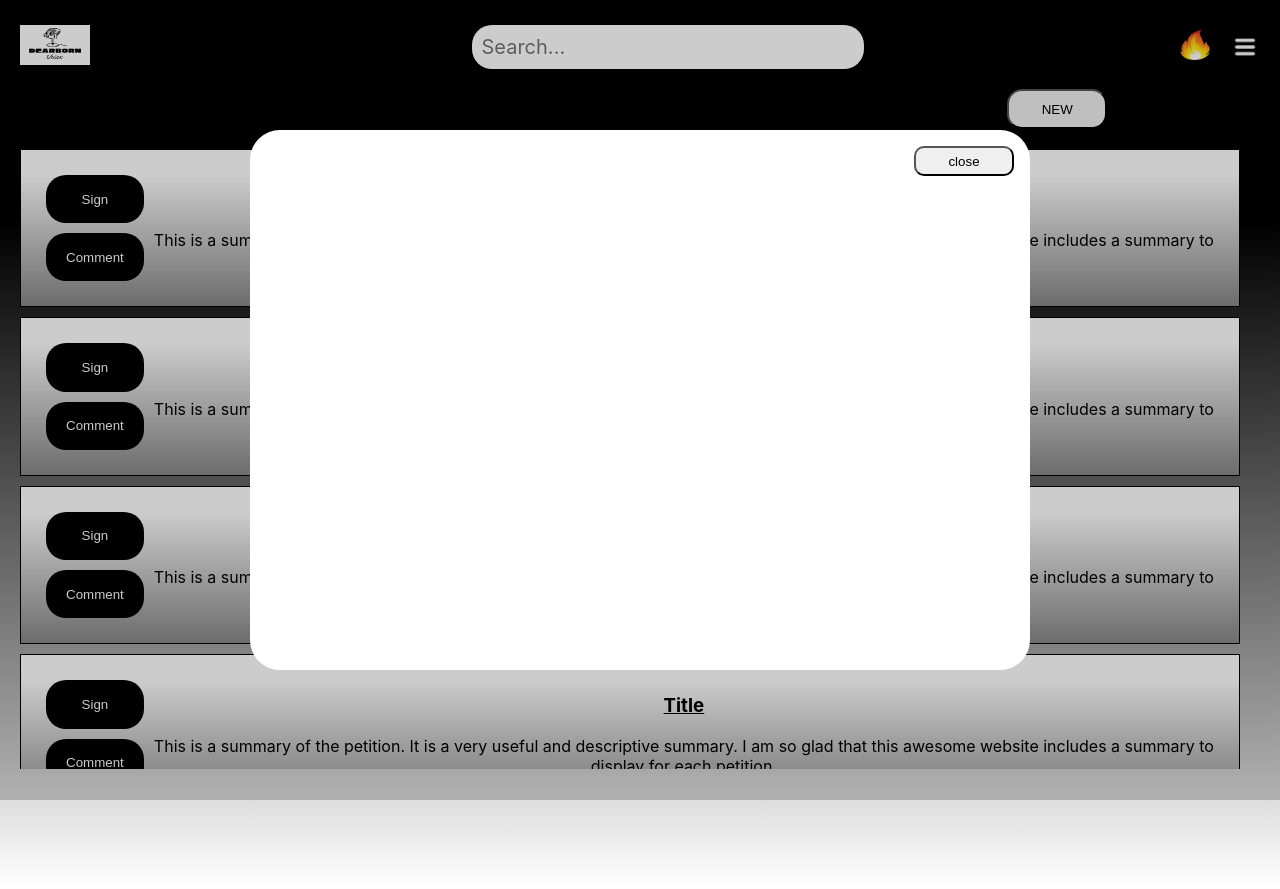
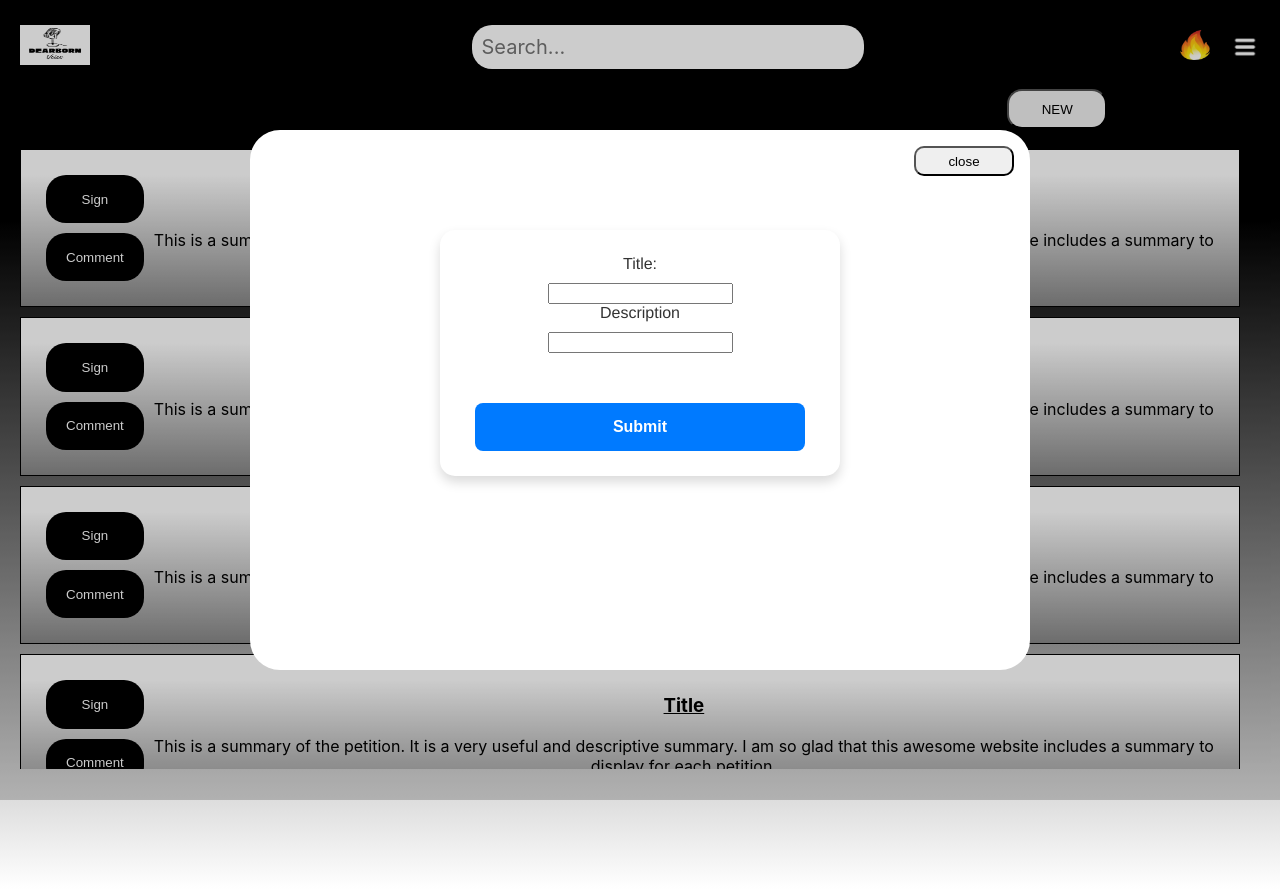
Before and after one commit to jacobmarch/CIS435-WebTech-Project, a React (Create React App) app in the folder frontend/: page / in a window 1280 px wide. Both pictures are taken after a click on the button "NEW". Built offline with nearby package versions, Linux system fonts and the light colour scheme; no server answers.

Commit message:
adding petitions to database

```diff
--- a/frontend/src/components/Popup.css
+++ b/frontend/src/components/Popup.css
@@ -18,6 +18,7 @@
     background-color: #FFF;
     height: 50%;
     border-radius: 30px;
+    color: blue;
 }
 
 .popup-inner .close-btn {
@@ -28,3 +29,63 @@
     width: 100px;
     height: 30px
 }
+/* Overall form styling */
+.popup-form {
+    font-family: 'Helvetica Neue', Arial, sans-serif;
+    max-width: 350px;
+    margin: 30px auto;
+    padding: 25px;
+    border-radius: 15px;
+    box-shadow: 0 6px 12px rgba(0, 0, 0, 0.15);
+    background-color: white;
+}
+
+/* Style for each label */
+.popup-form label {
+    display: block;
+    margin-bottom: 10px;
+    font-size: 16px;
+    color: #333;
+    font-weight: 500;
+}
+
+/* Style for each input field */
+.popup-form input[type="text"],
+.popup-form input[type="email"],
+.popup-form input[type="password"] {
+    width: calc(100% - 20px);
+    padding: 15px;
+    margin-bottom: 25px;
+    border: 2px solid #ccc;
+    border-radius: 12px;
+    box-sizing: border-box;
+    font-size: 14px;
+    transition: border-color 0.3s, box-shadow 0.3s;
+}
+
+.popup-form input[type="text"]:focus,
+.popup-form input[type="email"]:focus,
+.popup-form input[type="password"]:focus {
+    border-color: #007aff;
+    box-shadow: 0 0 8px rgba(0, 122, 255, 0.5);
+    outline: none;
+}
+
+/* Style for the submit button */
+.popup-form input[type="submit"] {
+    width: calc(100% - 20px);
+    padding: 15px;
+    border: none;
+    border-radius: 8px;
+    color: white;
+    background-color: #007aff;
+    cursor: pointer;
+    transition: background-color 0.3s;
+    font-size: 16px;
+    font-weight: 600;
+    margin-top: 50px;
+}
+
+.popup-form input[type="submit"]:hover {
+    background-color: #005ecb;
+}
--- a/frontend/src/components/Popup.js
+++ b/frontend/src/components/Popup.js
@@ -1,18 +1,50 @@
-
-import React from "react"
-import './Popup.css'
-
+import React, { useState } from 'react';
+import './Popup.css';
+import { supabase } from '../App';
 
 function Popup(props) {
+    const [title, setTitle] = useState('');
+    const [description, setDescription] = useState('');
+
+    const handleSubmit = async (e) => {
+        e.preventDefault();
+
+        // Insert data into the Supabase database
+        const { data, error } = await supabase
+            .from('petitions')
+            .insert([
+                { title, description }
+            ]);
+
+        if (error) {
+            console.error('Error inserting data:', error);
+        } else {
+            console.log('Data inserted successfully:', data);
+            // Reset form fields
+            setTitle('');
+            setDescription('');
+            // Close the popup
+            props.setTrigger(false);
+        }
+    };
+
     return (props.trigger) ? (
         <div className="popup">
             <div className="popup-inner">
-                <button className="close-btn" onClick={() => props.setTrigger(false)}
-                >close</button>
+                <button className="close-btn" onClick={() => props.setTrigger(false)}>close</button>
+                <form className="popup-form" onSubmit={handleSubmit}>
+                    <label>Title:</label>
+                    <input value={title} onChange={(e) => setTitle(e.target.value)} />
+
+                    <label>Description</label>
+                    <input value={description} onChange={(e) => setDescription(e.target.value)} />
+
+                    <input type="submit" value="Submit" />
+                </form>
                 {props.children}
             </div>
         </div>
-    ): "";
+    ) : "";
 }
 
-export default Popup
+export default Popup;
```
Also changed, not shown: frontend/src/pages/MainFeed.js (+6 -6 lines).
